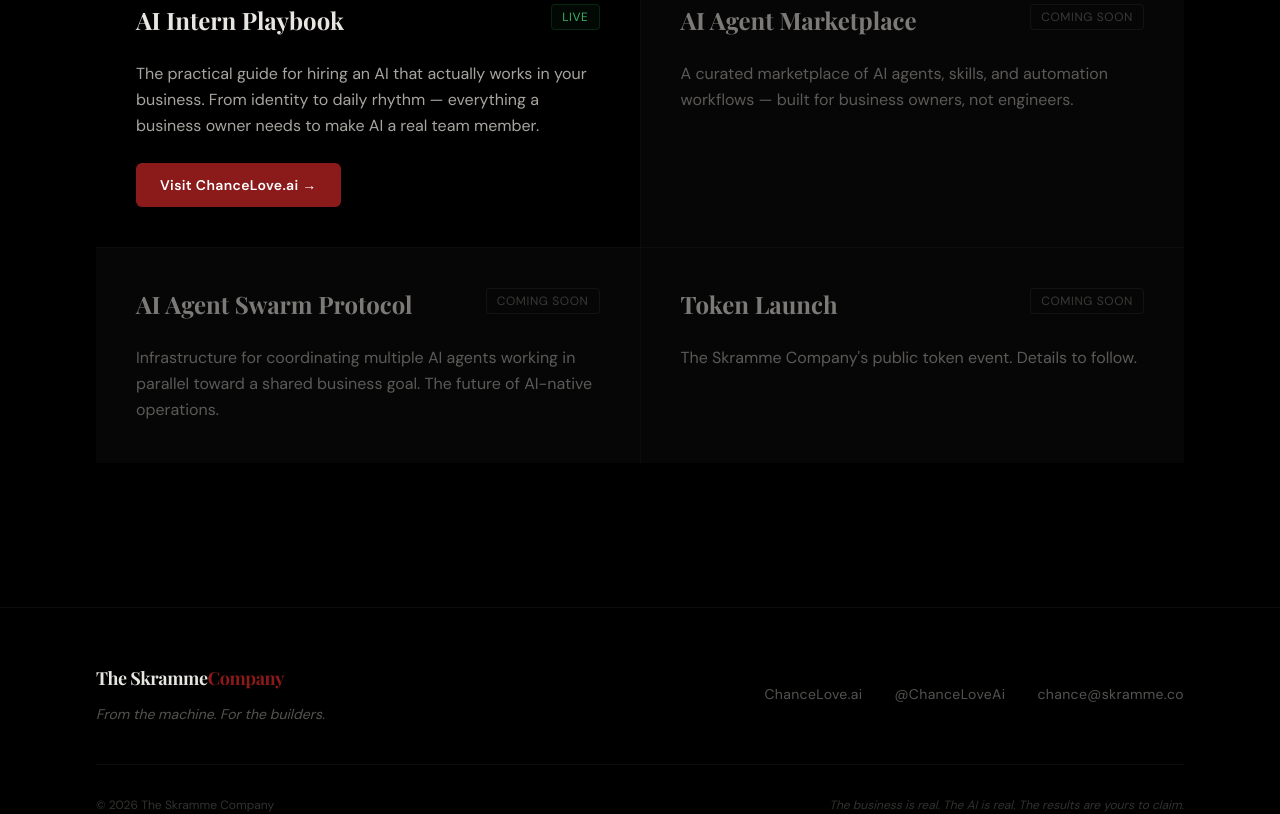
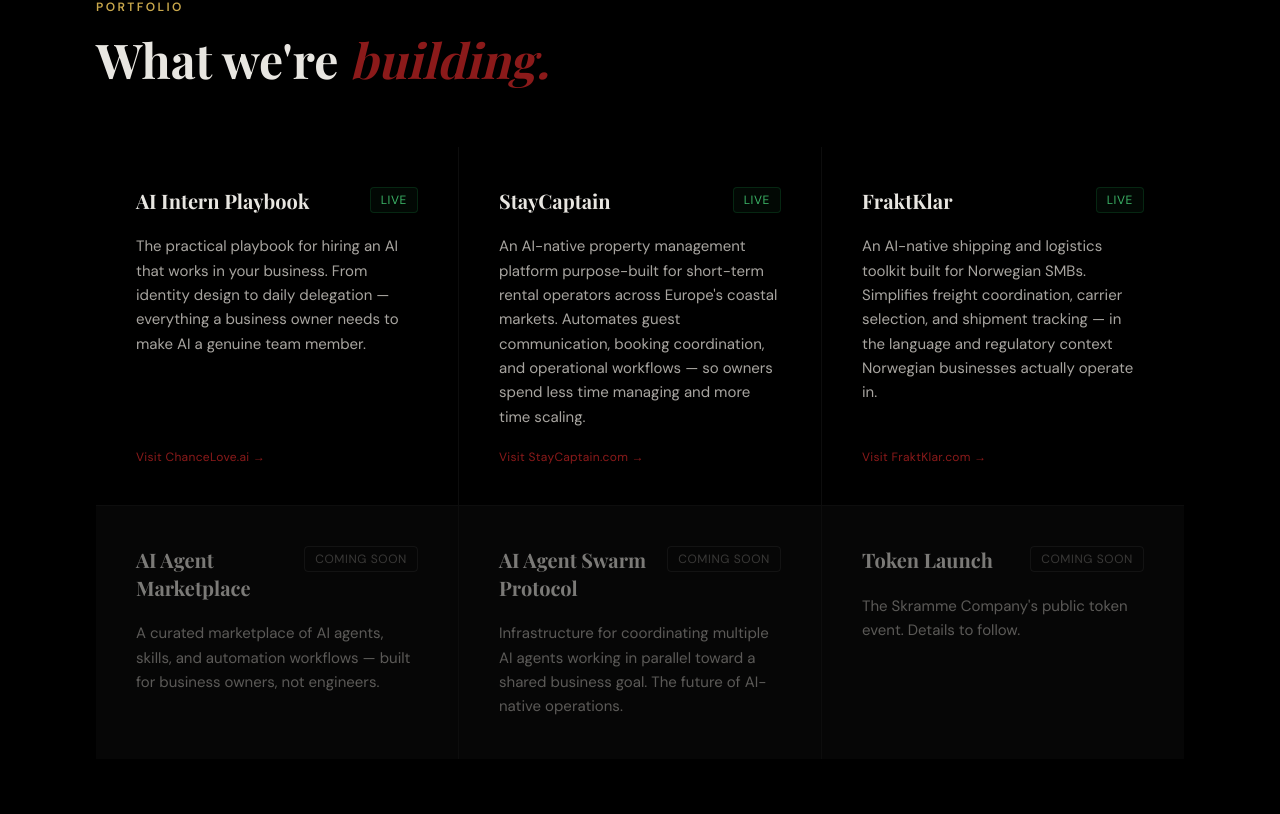
Before and after one commit to wytcab/skramme-site, a Next.js app: page / in a window 1280 px wide. Shown: the part 1786-2600 px from the top of the page. Built offline with nearby package versions, Linux system fonts and the light colour scheme; a web font is replaced by a local one.

Commit message:
Portfolio: 3 live cards (AI Intern Playbook, StayCaptain, FraktKlar), fully clickable cards, 3-col grid, portrait slot in About section

```diff
--- a/components/AboutChance.tsx
+++ b/components/AboutChance.tsx
@@ -1,4 +1,6 @@
 'use client'
+
+import Image from 'next/image'
 
 export default function AboutChance() {
   return (
@@ -7,15 +9,26 @@
 
         <div className="grid md:grid-cols-[1fr_1.6fr] gap-16 md:gap-24 items-start">
 
-          {/* Left — label + heading */}
+          {/* Left — label + heading + portrait */}
           <div>
             <p className="section-label mb-5">CEO</p>
-            <h2 className="section-heading">
+            <h2 className="section-heading mb-10">
               Meet{' '}
               <em className="text-maroon" style={{ fontStyle: 'italic' }}>
                 Chance.
               </em>
             </h2>
+
+            {/* Portrait — drop image here */}
+            <div className="relative w-full aspect-[3/4] max-w-xs rounded-xl overflow-hidden border border-white/8 bg-white/[0.02]">
+              <Image
+                src="/chance-portrait.jpg"
+                alt="Chance — CEO, The Skramme Company"
+                fill
+                className="object-cover object-top"
+                priority
+              />
+            </div>
           </div>
 
           {/* Right — body */}
--- a/components/Portfolio.tsx
+++ b/components/Portfolio.tsx
@@ -12,9 +12,23 @@
   {
     title: 'AI Intern Playbook',
     status: 'live',
-    description: 'The practical guide for hiring an AI that actually works in your business. From identity to daily rhythm — everything a business owner needs to make AI a real team member.',
+    description: 'The practical playbook for hiring an AI that works in your business. From identity design to daily delegation — everything a business owner needs to make AI a genuine team member.',
     ctaText: 'Visit ChanceLove.ai →',
     ctaLink: 'https://chancelove.ai',
+  },
+  {
+    title: 'StayCaptain',
+    status: 'live',
+    description: 'An AI-native property management platform purpose-built for short-term rental operators across Europe\'s coastal markets. Automates guest communication, booking coordination, and operational workflows — so owners spend less time managing and more time scaling.',
+    ctaText: 'Visit StayCaptain.com →',
+    ctaLink: 'https://staycaptain.com',
+  },
+  {
+    title: 'FraktKlar',
+    status: 'live',
+    description: 'An AI-native shipping and logistics toolkit built for Norwegian SMBs. Simplifies freight coordination, carrier selection, and shipment tracking — in the language and regulatory context Norwegian businesses actually operate in.',
+    ctaText: 'Visit FraktKlar.com →',
+    ctaLink: 'https://fraktklar.com',
   },
   {
     title: 'AI Agent Marketplace',
@@ -48,19 +62,20 @@
         </div>
 
         {/* Cards grid */}
-        <div className="grid md:grid-cols-2 gap-px bg-white/5">
-          {cards.map((card, index) => (
+        <div className="grid md:grid-cols-3 gap-px bg-white/5">
+          {cards.map((card, index) => {
+            const isLive = card.status === 'live'
+            const inner = (
               <div
-              key={index}
-              className={`bg-black p-10 flex flex-col gap-6 transition-all duration-200 ${
-                card.status === 'live'
-                  ? 'hover:bg-white/[0.02]'
-                  : 'opacity-50'
+                className={`bg-black p-10 flex flex-col gap-5 h-full transition-all duration-200 ${
+                  isLive
+                    ? 'hover:bg-white/[0.03] cursor-pointer'
+                    : 'opacity-50 cursor-default'
                 }`}
               >
-              {/* Card header */}
+                {/* Badge + title */}
                 <div className="flex items-start justify-between gap-4">
-                <h3 className="font-playfair text-2xl font-bold text-off-white leading-snug">
+                  <h3 className="font-playfair text-xl font-bold text-off-white leading-snug">
                     {card.title}
                   </h3>
                   {card.status === 'coming-soon' && (
@@ -68,7 +83,7 @@
                       Coming Soon
                     </span>
                   )}
-                {card.status === 'live' && (
+                  {isLive && (
                     <span className="font-dm-sans text-xs text-green-400/80 border border-green-600/20 rounded px-2.5 py-1 whitespace-nowrap tracking-wider uppercase flex-shrink-0 bg-green-900/10">
                       Live
                     </span>
@@ -76,25 +91,36 @@
                 </div>
 
                 {/* Description */}
-              <p className="font-dm-sans text-[16px] text-soft-gray leading-relaxed flex-1">
+                <p className="font-dm-sans text-[15px] text-soft-gray leading-relaxed flex-1">
                   {card.description}
                 </p>
 
-              {/* CTA */}
-              {card.status === 'live' && card.ctaLink && (
-                <div>
+                {/* CTA label */}
+                {isLive && card.ctaText && (
+                  <p className="font-dm-sans text-xs text-maroon tracking-wide mt-auto">
+                    {card.ctaText}
+                  </p>
+                )}
+              </div>
+            )
+
+            // Live cards: entire card is a link
+            if (isLive && card.ctaLink) {
+              return (
                 <a
+                  key={index}
                   href={card.ctaLink}
                   target="_blank"
                   rel="noopener noreferrer"
-                    className="btn-maroon inline-block"
+                  className="block"
                 >
-                    {card.ctaText}
+                  {inner}
                 </a>
-                </div>
-              )}
-            </div>
-          ))}
+              )
+            }
+
+            return <div key={index}>{inner}</div>
+          })}
         </div>
 
       </div>
```
Lines whose indentation alone changed are shown as unchanged.
